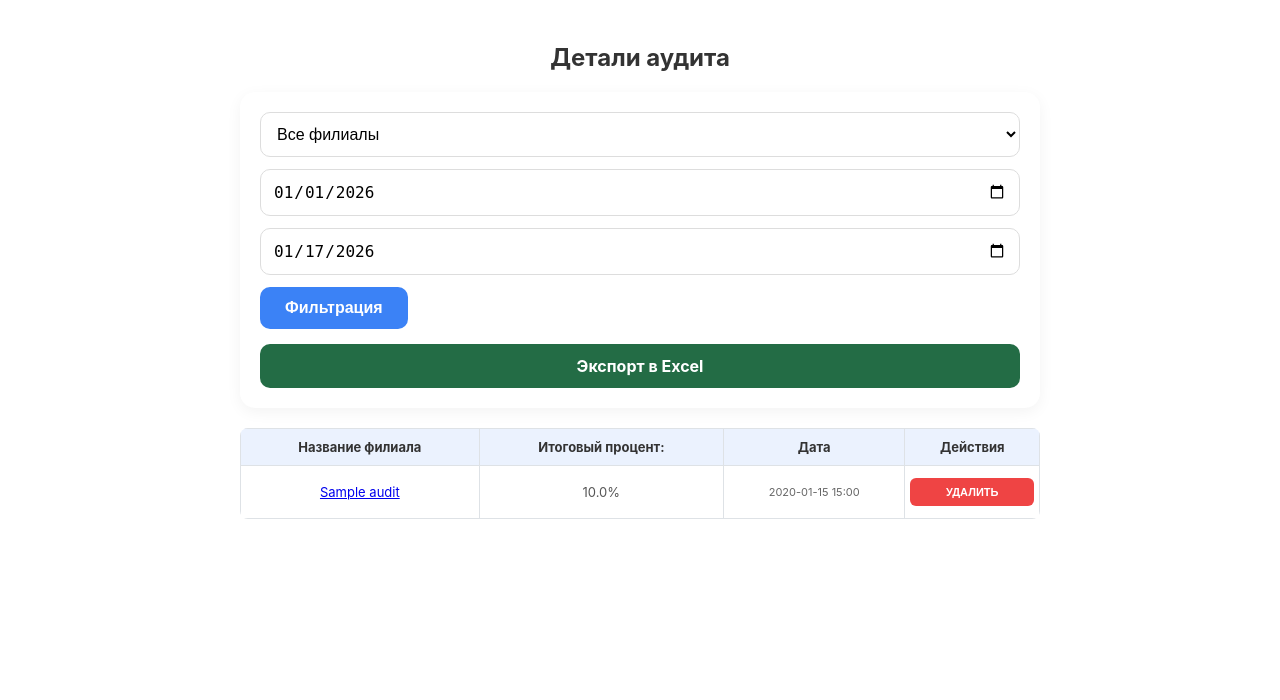
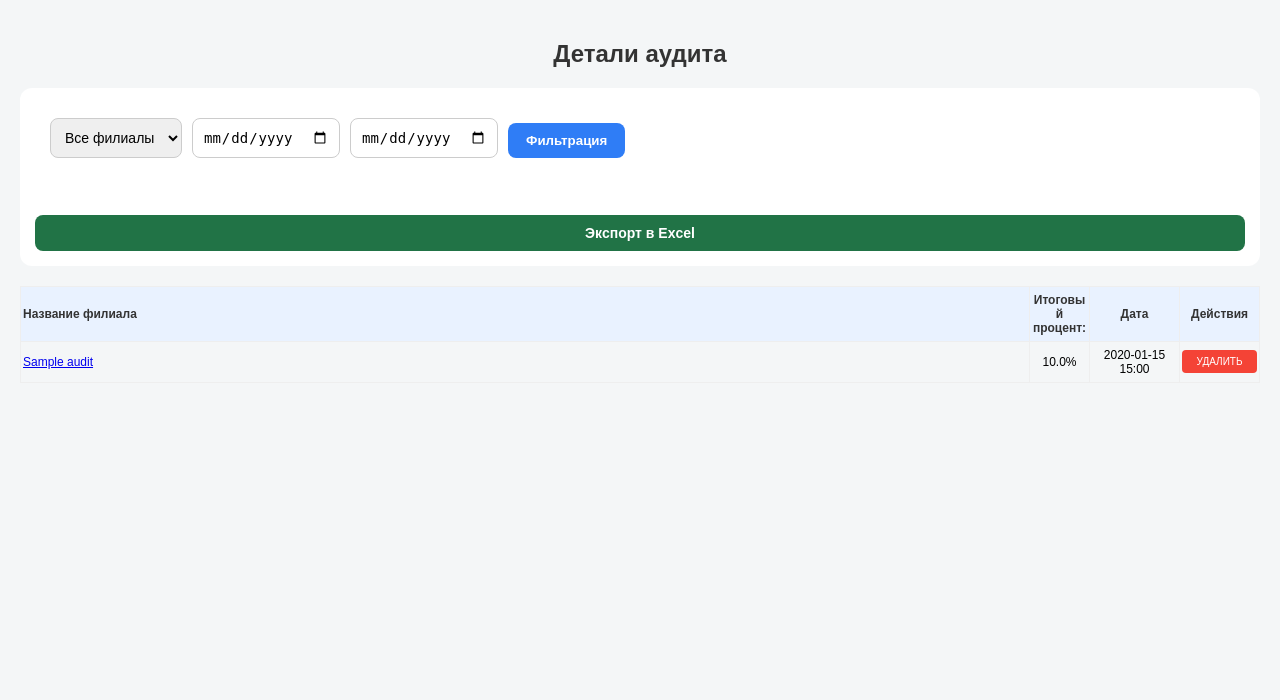
Before and after one commit to Abdullayevsardor/Maxway, a Django app: page /page/ in a window 1280 px wide. Shown: the top 700 px of the page. Run offline with Django 5.2, Linux system fonts and the light colour scheme; tables that the repository leaves empty hold one stand-in row (values such as "Sample post").

Commit message:
Update audit_page.html

```diff
--- a/checklist/templates/audit_page.html
+++ b/checklist/templates/audit_page.html
@@ -2,11 +2,12 @@
 {% block title %}Детали аудита{% endblock %}
 
 {% block content %}
-<div class="audit-container">
+
 <h2>Детали аудита</h2>
 
-    <form method="GET" class="filter-card">
-        <div class="filter-inputs">
+
+<form method="GET" class="filter-export-bar">
+    <div class="filters">
         <select name="filial">
             <option value="all">Все филиалы</option>
             {% for f in all_filials %}
@@ -16,21 +17,23 @@
             {% endfor %}
         </select>
 
-            <input type="date" name="from" value="{{ request.GET.from|default:'2026-01-01' }}">
-            <input type="date" name="to" value="{{ request.GET.to|default:'2026-01-17' }}">
+        <input type="date" name="from" value="{{ request.GET.from }}">
+        <input type="date" name="to" value="{{ request.GET.to }}">
 
-            <button type="submit" class="btn-filter">Фильтрация</button>
+        <button type="submit" class="btn">Фильтрация</button>
     </div>
 
-        <div class="export-area">
+    <!-- ✅ Faqat Excel qoldi -->
+    <div class="export-buttons">
         <a href="{% url 'audit_export_excel' %}?{% if request.GET.filial %}filial={{ request.GET.filial }}&{% endif %}{% if request.GET.from %}from={{ request.GET.from }}&{% endif %}{% if request.GET.to %}to={{ request.GET.to }}{% endif %}"
-               class="btn-excel">
+           class="excel">
              Экспорт в Excel
         </a>
     </div>
 </form>
 
-    <div class="table-responsive">
+
+<div class="table-container">
     <table>
         <thead>
             <tr>
@@ -40,16 +43,25 @@
                 <th>Действия</th>
             </tr>
         </thead>
+
         <tbody>
             {% for audit in audits %}
             <tr>
-                    <td><a href="{% url 'audit_filial_detail' audit.filial_nomi %}">{{ audit.filial_nomi }}</a></td>
-                    <td class="percent-cell">{{ audit.percent }}%</td>
-                    <td class="date-cell">{{ audit.created_at|date:"Y-m-d H:i" }}</td>
                 <td>
-                        <form method="POST" action="{% url 'audit_delete' audit.id %}" onsubmit="return confirm('Удалить?');">
+                    <a href="{% url 'audit_filial_detail' audit.filial_nomi %}">
+                        {{ audit.filial_nomi }}
+                    </a>
+                </td>
+                <td>{{ audit.percent }}%</td>
+                <td>{{ audit.created_at|date:"Y-m-d H:i" }}</td>
+                <td>
+                    <form method="POST" action="{% url 'audit_delete' audit.id %}"
+                        onsubmit="return confirm('Вы действительно хотите удалить?');">
                         {% csrf_token %}
-                            <button type="submit" class="btn-delete">УДАЛИТЬ</button>
+                        <button type="submit" class="del-btn"
+                                style="background:#f44336;color:white;border:none;padding:6px 10px;border-radius:4px;cursor:pointer;">
+                            Удалить
+                        </button>
                     </form>
                 </td>
             </tr>
@@ -57,151 +69,251 @@
         </tbody>
     </table>
 </div>
-</div>
 {% endblock %}
+
 
 {% block extra_head %}
 <style>
-    /* Umumiy sozlamalar */
-    .audit-container {
+  /* Umumiy dizayn */
+  body { font-family: Arial, sans-serif; background:#f4f6f7; padding:20px; margin: 0; }
+  h2 { text-align: center; color: #333; margin-bottom: 20px; }
+/* .action-bar {
+  display: none !important;
+} */
+  /* Card va Filial ma'lumotlari */
+    /* 🔹 Filtr + Export umumiy qator */
+    /*  */
+.filter-export-bar {
+    display: flex;
+    justify-content: space-between;
+    align-items: flex-end;
+    gap: 12px;
+    flex-wrap: wrap;
+    margin-bottom: 20px;
+    background: #fff;
     padding: 15px;
-        max-width: 800px;
-        margin: 0 auto;
-        font-family: -apple-system, BlinkMacSystemFont, "Segoe UI", Roboto, Helvetica, Arial, sans-serif;
+    border-radius: 12px;
 }
 
-    h2 { text-align: center; color: #333; margin-bottom: 20px; }
 
-    /* Oq karta (Filtrlar uchun) */
-    .filter-card {
-        background: #fff;
-        border-radius: 15px;
-        padding: 20px;
-        box-shadow: 0 4px 15px rgba(0,0,0,0.05);
-        margin-bottom: 20px;
-        display: flex;
-        flex-direction: column;
-        gap: 15px;
+/* Filtrlash tugmasi */
+.filters .btn {
+    align-self: flex-end;   /* eng muhim qator */
+    width: auto;
+    background: #2f7df6;
+    color: #fff;
+    border: none;
+    border-radius: 8px;
+    padding: 10px 18px;
+    cursor: pointer;
+    font-weight: bold;
+    flex: 0 0 auto;
 }
 
-    .filter-inputs {
+/* Excel tugmasi */
+.export-buttons {
     display: flex;
-        flex-direction: column;
-        gap: 12px;
 }
 
-    /* Input va Select stili */
-    .filter-inputs select,
-    .filter-inputs input {
-        width: 100%;
-        padding: 12px;
-        border: 1px solid #ddd;
-        border-radius: 10px;
-        font-size: 16px;
-        box-sizing: border-box;
-        background-color: #fff;
+.export-buttons .excel {
+    background: #217346;
+    color: #fff;
+    padding: 10px 16px;
+    border-radius: 8px;
+    text-decoration: none;
+    font-size: 14px;
+    font-weight: bold;
+    white-space: nowrap;
 }
 
-    /* FILTRATSIYA TUGMASI - O'NGGA SURILGAN */
-    .btn-filter {
-        background: #3b82f6;
-        color: white;
-        border: none;
-        padding: 12px 25px;
-        border-radius: 10px;
-        font-size: 16px;
-        font-weight: bold;
-        cursor: pointer;
-        align-self: flex-start; /* Default holat */
-        width: fit-content;
+
+
+/* 📱 Mobile moslashuv */
+@media (max-width: 768px) {
+    .filter-export-bar {
+        flex-direction: column;
+        align-items: stretch;
     }
 
-    /* EXCEL TUGMASI */
-    .btn-excel {
-        display: block;
-        background: #236c45;
-        color: white;
-        text-align: center;
-        text-decoration: none;
-        padding: 12px;
-        border-radius: 10px;
-        font-weight: bold;
-        font-size: 16px;
+    .filters {
+        width: 100%;
     }
 
-    /* JADVAL */
-    .table-responsive {
+    .export-buttons {
+        width: 100%;
+    }
+
+    .export-buttons .excel {
+        width: 100%;
+        text-align: center;
+    }
+}
+
+    .card {
+    background:#fff;
+    padding:16px;
+    border-radius:12px;
+    margin-bottom:16px;
+    box-shadow:0 4px 12px rgba(0,0,0,.08);
+  }
+  .card-info {
+    font-size: 14px;
+    line-height: 1.6;
+    margin-bottom: 10px;
+    color: #555;
+  }
+
+  /* Filtrlar qismi */
+  .filters {
+    display: flex;
+    gap: 10px;
+    flex-wrap: wrap;
+    margin-bottom: 20px;
+    background: #fff;
+    padding: 15px;
+    border-radius: 12px;
+  }
+  .filters select, .filters input[type="date"] {
+    flex: 1 1 120px; /* Mobilda moslashuvchan kenglik */
+    padding: 10px;
+    border-radius: 8px;
+    border: 1px solid #ccc;
+    font-size: 14px;
+  }
+  .btn {
+    padding: 10px 20px;
+    border: none;
+    border-radius: 8px;
+    background: #2f7df6;
+    color: #fff;
+    cursor: pointer;
+    font-weight: bold;
+    flex: 1 1 100%; /* Mobilda tugma to'liq kenglikda */
+  }
+
+  /* Jadval sig'ishi uchun qat'iy qoidalar */
+  .table-wrap {
     width: 100%;
     overflow-x: auto;
-        border-radius: 8px;
+    -webkit-overflow-scrolling: touch;
   }
-
   table {
     width: 100%;
     border-collapse: collapse;
-        background: #fff;
+    margin-top: 10px;
+    min-width: 320px; /* Telefon kengligidan kichik bo'lmasligi uchun */
+  }
+  th, td {
+    border: 1px solid #eee;
+    padding: 8px;
+    vertical-align: middle;
     font-size: 13px;
+    text-align: center;
+  }
+  th { background:#e9f2ff; color: #333; }
+
+  /* Band nomi chapga tekislansin */
+  td:first-child, th:first-child { text-align: left; }
+
+  /* Ballar ranglari */
+  .s0 { background:#ffdddd; font-weight:700; color: #d9534f; }
+  .s1 { background:#fff3cd; font-weight:700; color: #8a6d3b; }
+
+  /* Rasmlar */
+  .img {
+    max-width: 70px;
+    max-height: 90px;
+    border: 1px solid #ddd;
+    border-radius: 6px;
+    object-fit: cover;
   }
 
-    th {
-        background: #ebf2fe;
-        color: #333;
-        padding: 10px 5px;
-        border: 1px solid #dee2e6;
+  /* ✅ Mobile Tweaklar (Struktura o'zgarmaydi) */
+  @media (max-width: 600px) {
+    body { padding: 10px; }
+    h2 { font-size: 1.3rem; }
+    .card { padding: 12px; }
+
+    /* Filial ma'lumotlarini ustma-ust qilish */
+    .card-info b { display: inline-block; margin-bottom: 2px; }
+
+    th, td { padding: 6px 4px; font-size: 12px; }
+
+    .img { max-width: 60px; max-height: 80px; }
+
+    /* Filtrlarni to'liq kenglikka yoyish */
+    .filters select, .filters input[type="date"] {
+      flex: 1 1 100%;
+    }
+  }
+  /* ... avvalgi barcha body, card, card-info kodlari o'zgarishsiz qoladi ... */
+
+  /* ✅ Eksport tugmalari uchun yangi dizayn */
+  .export-buttons {
+    display: flex;
+    gap: 8px;
+    margin-top: 10px;
+    width: 100%;
+  }
+  .export-buttons a {
+    flex: 1;
+    text-align: center;
+    padding: 8px 5px;
+    border-radius: 6px;
+    text-decoration: none;
+    font-size: 12px;
+    font-weight: bold;
+    color: white;
+    transition: opacity 0.2s;
+  }
+  .export-buttons a.excel { background-color: #217346; } /* Excel yashil */
+  .export-buttons a.pdf { background-color: #d32f2f; }   /* PDF qizil */
+  .export-buttons a:active { opacity: 0.8; }
+
+  /* ✅ Jadval va Amallar ustunini qisqartirish */
+  table {
+    width: 100%;
+    border-collapse: collapse;
+    margin-top: 10px;
+    table-layout: fixed; /* Ustunlar kengligini qat'iy nazorat qilish uchun */
   }
 
-    td {
-        padding: 12px 5px;
+  /* Ustun o'lchamlarini belgilash */
+  th:nth-child(1) { width: auto; }   /* Filial nomi */
+  th:nth-child(2) { width: 55px; }   /* Foiz ustuni */
+  th:nth-child(3) { width: 85px; }   /* Sana ustuni */
+  th:nth-child(4) { width: 75px; }   /* Amallar (O'chirish) ustuni */
+
+  th, td {
+    border: 1px solid #eee;
+    padding: 6px 2px;
+    vertical-align: middle;
+    font-size: 12px;
     text-align: center;
-        border: 1px solid #dee2e6;
-        vertical-align: middle;
+    word-wrap: break-word; /* Matn sig'masa pastga tushadi */
   }
 
-    .percent-cell { color: #555; }
-    .date-cell { font-size: 11px; color: #666; }
-
-    /* O'CHIRISH TUGMASI */
-    .btn-delete {
-        background: #ef4444;
+  /* ✅ O'chirish tugmasini juda ixcham qilish */
+  .del-btn {
+    background: #f44336;
     color: white;
     border: none;
-        padding: 8px 5px;
-        border-radius: 6px;
-        font-size: 11px;
-        font-weight: bold;
+    padding: 4px 6px;
+    border-radius: 4px;
+    font-size: 10px; /* Matnni kichiklatdik */
+    cursor: pointer;
     width: 100%;
-        cursor: pointer;
+    text-transform: uppercase;
   }
 
-    /* MOBILE MOSLASHUV (Aynan rasmdegidek) */
+  /* Mobilda yanada ixchamroq qilish */
   @media (max-width: 600px) {
-        .btn-filter {
-            align-self: flex-start; /* Rasmda tugma chapda/o'rtada turibdi, lekin siz o'ngga so'radingiz */
+    th, td { font-size: 11px; padding: 4px 2px; }
+    .del-btn { font-size: 9px; padding: 3px; }
+    .export-buttons a { font-size: 11px; }
   }
-
-        /* Siz so'ragan o'ngga surish qismi: */
-        .filter-inputs {
-            align-items: flex-end; /* Ichidagi hamma narsani o'ngga suradi */
-        }
-
-        .btn-filter {
-            align-self: flex-start; /* Agar faqat tugmani o'ngga surish kerak bo'lsa: flex-end qiling */
-            width: 50%; /* Rasmga mosroq kenglik */
-        }
-
-        /* Agar rasmga 100% o'xshashlik kerak bo'lsa: */
-        .btn-filter {
-            align-self: flex-start;
-            width: auto;
-            padding: 12px 30px;
-        }
-    }
-
-    /* Tugmani o'ngga surish uchun maxsus klass (so'rovingiz bo'yicha) */
-    @media (max-width: 480px) {
-        .btn-filter {
-            align-self: flex-end; /* BU TUGMANI O'NGGA SURADI */
-        }
+.container {
+    padding-bottom: 24% !important;
   }
 </style>
 {% endblock %}
```
Lines whose indentation alone changed are shown as unchanged.
